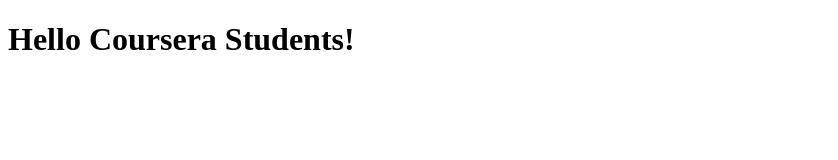
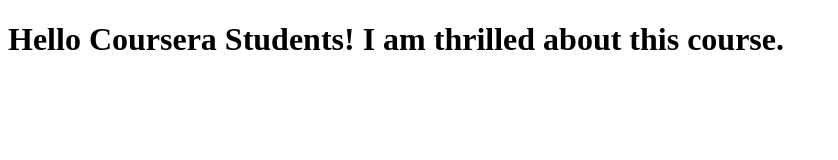
Before and after one commit to dettinger/coursera-angularjs, a plain HTML site: page index.html in a window 1280 px wide. Shown: the whole page, without its empty margins (0-838 px from the left). Drawn offline with Linux system fonts and the light colour scheme.

Commit message:
updated the original new file.

```diff
--- a/index.html
+++ b/index.html
@@ -5,6 +5,6 @@
       <title>Hello Coursera</title>
   </head>
   <body>
-      <h1>Hello Coursera Students!</h1>
+      <h1>Hello Coursera Students!  I am thrilled about this course.</h1>
   </body>
 </html>
```
